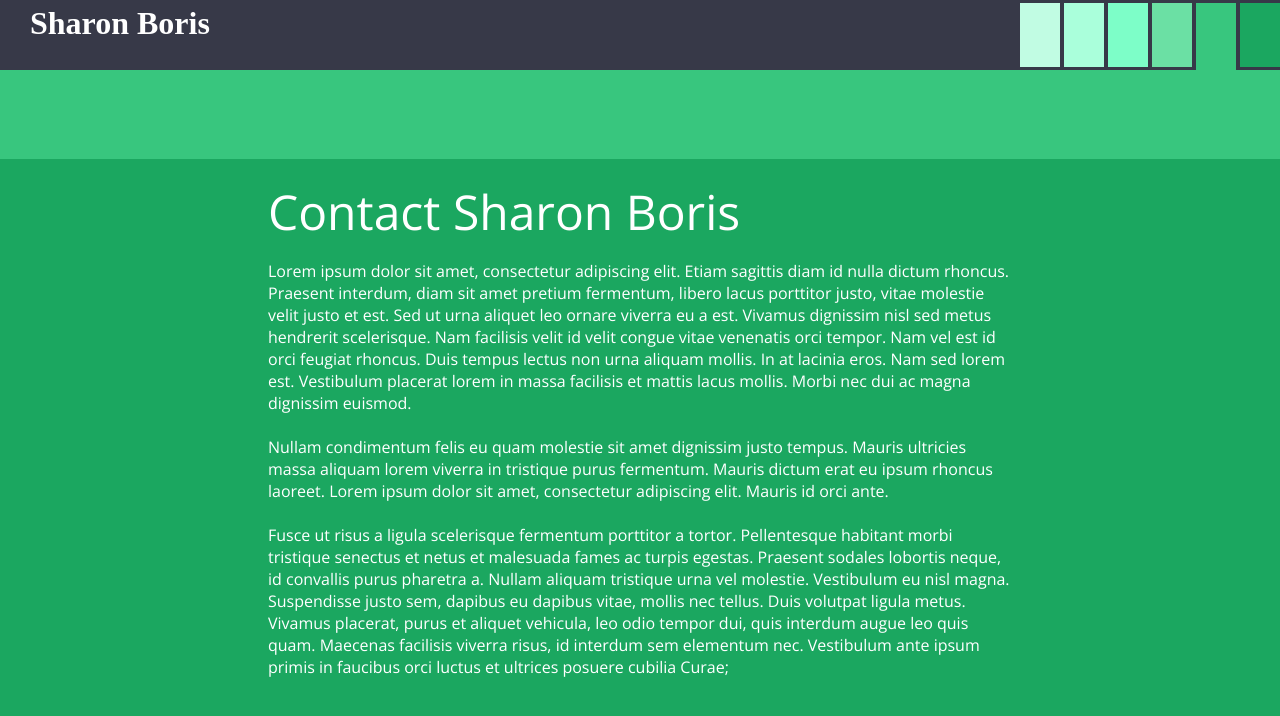
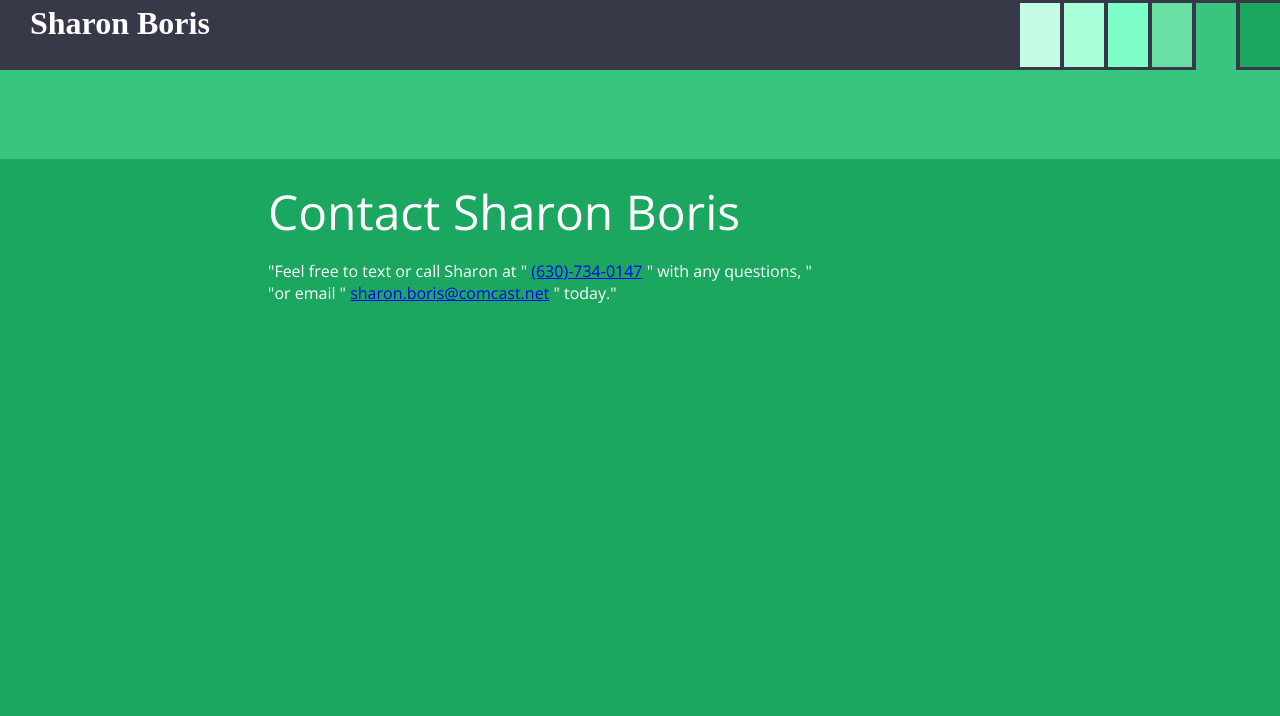
Before and after one commit to PlGGS/sharonboris.com, a Jekyll site: the page built from index.html, in a window 1280 px wide and 900 px high, scrolled down 3911 px. Shown: the top 716 px of the window. Built offline with Jekyll 4.4.1, drawn with Linux system fonts in a browser that asks for light colours; nearby versions of some CDN libraries; some web fonts are replaced.

Commit message:
Updated contact information

```diff
--- a/index.html
+++ b/index.html
@@ -67,9 +67,13 @@ css: main
     <div>
         <h2>Contact Sharon Boris</h2>
         <p>
-            Lorem ipsum dolor sit amet, consectetur adipiscing elit. Etiam sagittis diam id nulla dictum rhoncus. Praesent interdum, diam sit amet pretium fermentum, libero lacus porttitor justo, vitae molestie velit justo et est. Sed ut urna aliquet leo ornare viverra eu a est. Vivamus dignissim nisl sed metus hendrerit scelerisque. Nam facilisis velit id velit congue vitae venenatis orci tempor. Nam vel est id orci feugiat rhoncus. Duis tempus lectus non urna aliquam mollis. In at lacinia eros. Nam sed lorem est. Vestibulum placerat lorem in massa facilisis et mattis lacus mollis. Morbi nec dui ac magna dignissim euismod.<br /><br />
-
-            Nullam condimentum felis eu quam molestie sit amet dignissim justo tempus. Mauris ultricies massa aliquam lorem viverra in tristique purus fermentum. Mauris dictum erat eu ipsum rhoncus laoreet. Lorem ipsum dolor sit amet, consectetur adipiscing elit. Mauris id orci ante. <br /><br />Fusce ut risus a ligula scelerisque fermentum porttitor a tortor. Pellentesque habitant morbi tristique senectus et netus et malesuada fames ac turpis egestas. Praesent sodales lobortis neque, id convallis purus pharetra a. Nullam aliquam tristique urna vel molestie. Vestibulum eu nisl magna. Suspendisse justo sem, dapibus eu dapibus vitae, mollis nec tellus. Duis volutpat ligula metus. Vivamus placerat, purus et aliquet vehicula, leo odio tempor dui, quis interdum augue leo quis quam. Maecenas facilisis viverra risus, id interdum sem elementum nec. Vestibulum ante ipsum primis in faucibus orci luctus et ultrices posuere cubilia Curae;
+            "Feel free to text or call Sharon at "
+            <a href="tel:630-734-0147">(630)-734-0147</a>
+            " with any questions, "
+            <br/>
+            "or email "
+            <a href="mailto:sharon.boris@comcast.net">sharon.boris@comcast.net</a>
+            " today."
         </p>
     </div>
 </section>
```
